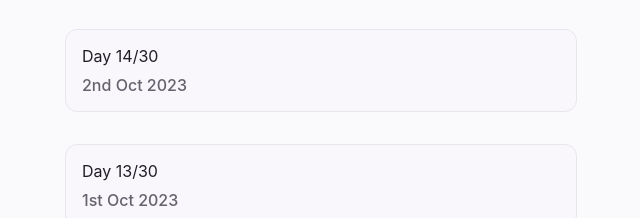
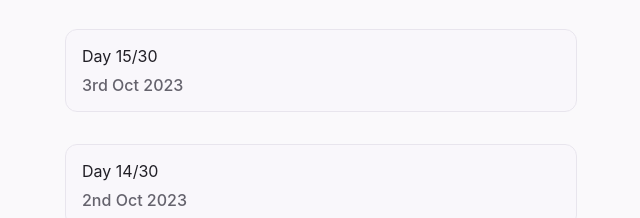
Before and after one commit to diamondfrancis/diamondfrancis.online, a website: page readings.html in a window 1280 px wide. Shown: the part 289-507 px from the top of the page, 319-959 px from the left. Drawn offline with Linux system fonts and the light colour scheme.

Commit message:
site update

```diff
--- a/readings.html
+++ b/readings.html
@@ -201,6 +201,16 @@
     <!--Readings: Welcome to... @diamondreadings (X/Twitter Links)-->
     <section class="projects">
       <h2>I am currently reading a book for 30 days!</h2>
+      <a href="https://twitter.com/diamondreadings/status/1709312934692675997">
+        <div class="readings">
+          <div class="readings__content">
+            <span class="readings__header">Day 15/30</span>
+            <p>
+              3rd Oct 2023
+            </p>
+          </div>
+        </div>
+      </a>
       <a href="https://twitter.com/diamondreadings/status/1708954146081030458">
         <div class="readings">
           <div class="readings__content">
```
